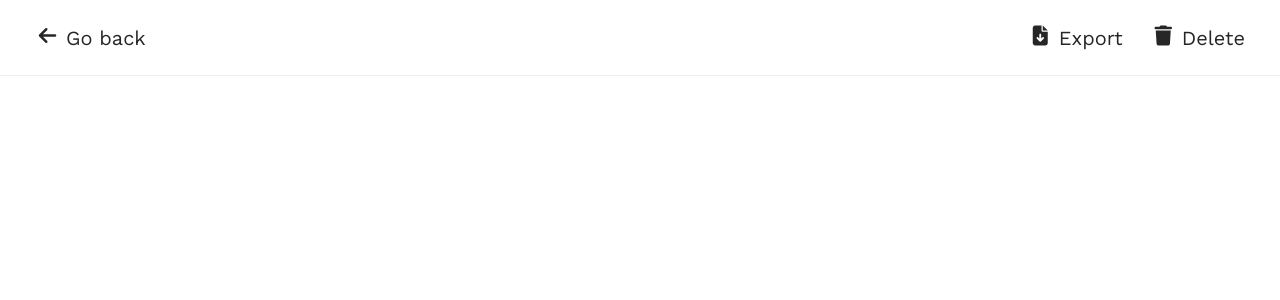
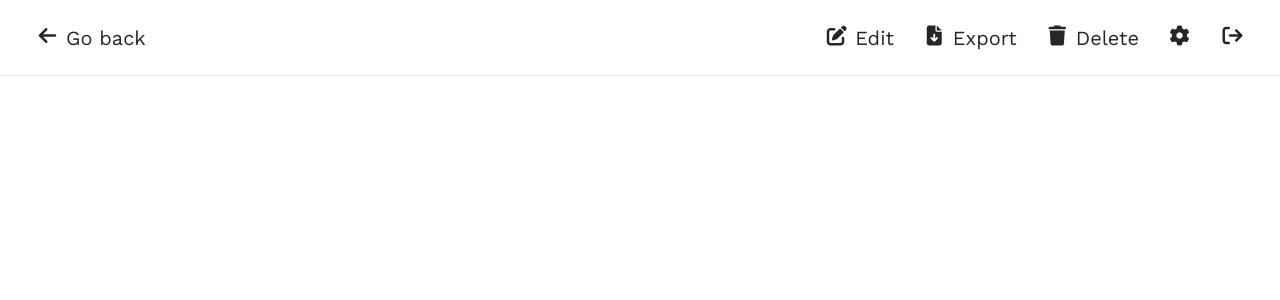
Before and after one commit to bourdier/jotter, a React (Vite) app: page /editor in a window 1280 px wide. Shown: the top 300 px of the page. Built offline with nearby package versions, Linux system fonts and the light colour scheme; a web font is replaced by a local one.

Commit message:
Add edit btn

```diff
--- a/src/components/Tools.jsx
+++ b/src/components/Tools.jsx
@@ -1,4 +1,6 @@
-export default function EditorTools({ editor }) {
+export default function EditorTools() {
+
+  let editor = false;
 
   const redirection = (path) => {
     window.location = path
@@ -31,6 +33,12 @@ export default function EditorTools({ editor }) {
               <i className="fa-solid fa-fw fa-trash"></i>Delete
             </button>
           </li>
+          <li>
+            <button className="no tools"><i className="fa-solid fa-fw fa-gear no-text"></i></button>
+          </li>
+          <li>
+            <button className="no tools"><i className="fa-solid fa-fw fa-arrow-right-from-bracket no-text"></i></button>
+          </li>
         </ul>
       </div>
       <div className="notes">
@@ -43,6 +51,11 @@ export default function EditorTools({ editor }) {
           <i className="fa-solid fa-fw fa-arrow-left"></i>Go back
         </button>
         <ul className="upperbar__tools">
+        <li>
+            <button className="no tools">
+              <i className="fa-solid fa-fw fa-pen-to-square"></i>Edit
+            </button>
+          </li>
           <li>
             <button className="no tools">
               <i className="fa-solid fa-fw fa-file-arrow-down"></i>Export
@@ -53,6 +66,12 @@ export default function EditorTools({ editor }) {
               <i className="fa-solid fa-fw fa-trash"></i>Delete
             </button>
           </li>
+          <li>
+            <button className="no tools"><i className="fa-solid fa-fw fa-gear no-text"></i></button>
+          </li>
+          <li>
+            <button className="no tools"><i className="fa-solid fa-fw fa-arrow-right-from-bracket no-text"></i></button>
+          </li>
         </ul>
       </div>
   )
--- a/src/routes/Editor.jsx
+++ b/src/routes/Editor.jsx
@@ -1,11 +1,9 @@
 import Tools from "../components/Tools";
 
 export default function Dashboard() {
-  let editor = false;
-
   return (
     <div className="dashboard">
-      <Tools editor={editor} />
+      <Tools/>
       <div className="dashboard__content">
 
       </div>
```
